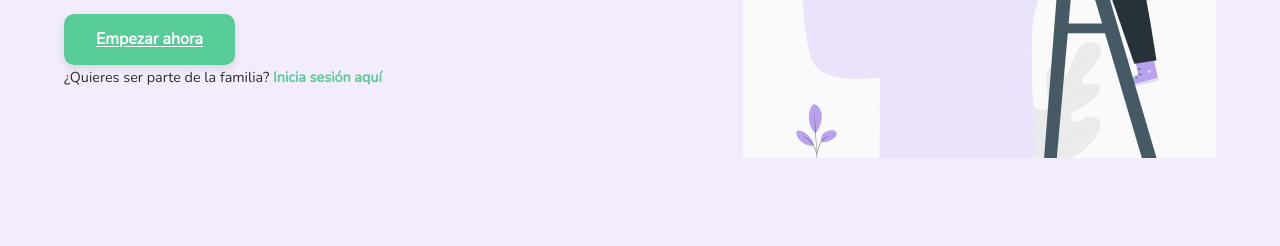
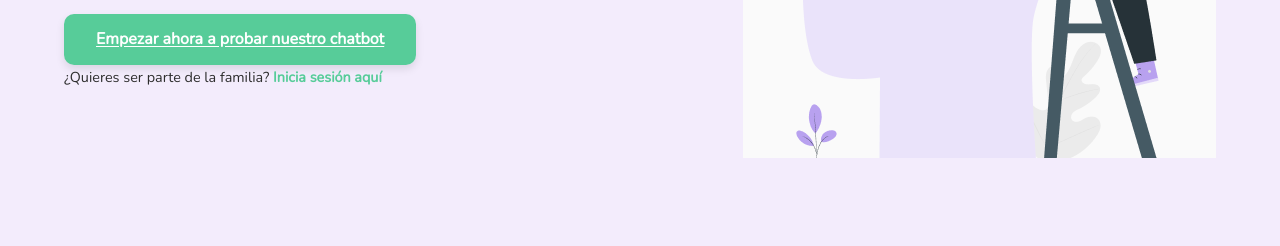
Before and after one commit to Nutricheck12/Landing-page, a plain HTML site: page public/index.html in a window 1280 px wide. Shown: the part 434-680 px from the top of the page. Drawn offline with nearby package versions, Linux system fonts and the light colour scheme.

Commit message:
feat: cambio de contenido boton 'Empezar'

```diff
--- a/public/index.html
+++ b/public/index.html
@@ -34,7 +34,7 @@
       <p class="tagline">Una herramienta para ti</p>
       <h1 class="slide-up">Cuida tu bienestar<br>desde el primer paso</h1>
       <p class="description slide-up">Una plataforma anónima y segura para detectar tempranamente señales de trastornos alimenticios.</p>
-    <a href="chatbot.html" class="btn hover-grow">Empezar ahora</a>
+    <a href="chatbot.html" class="btn hover-grow">Empezar ahora a probar nuestro chatbot</a>
       <p class="specialist"><span class="fade-in">¿Quieres ser parte de la familia?</span> <a href="choices.html">Inicia sesión aquí</a></p>
     </section>
     <section class="image slide-up">
```
